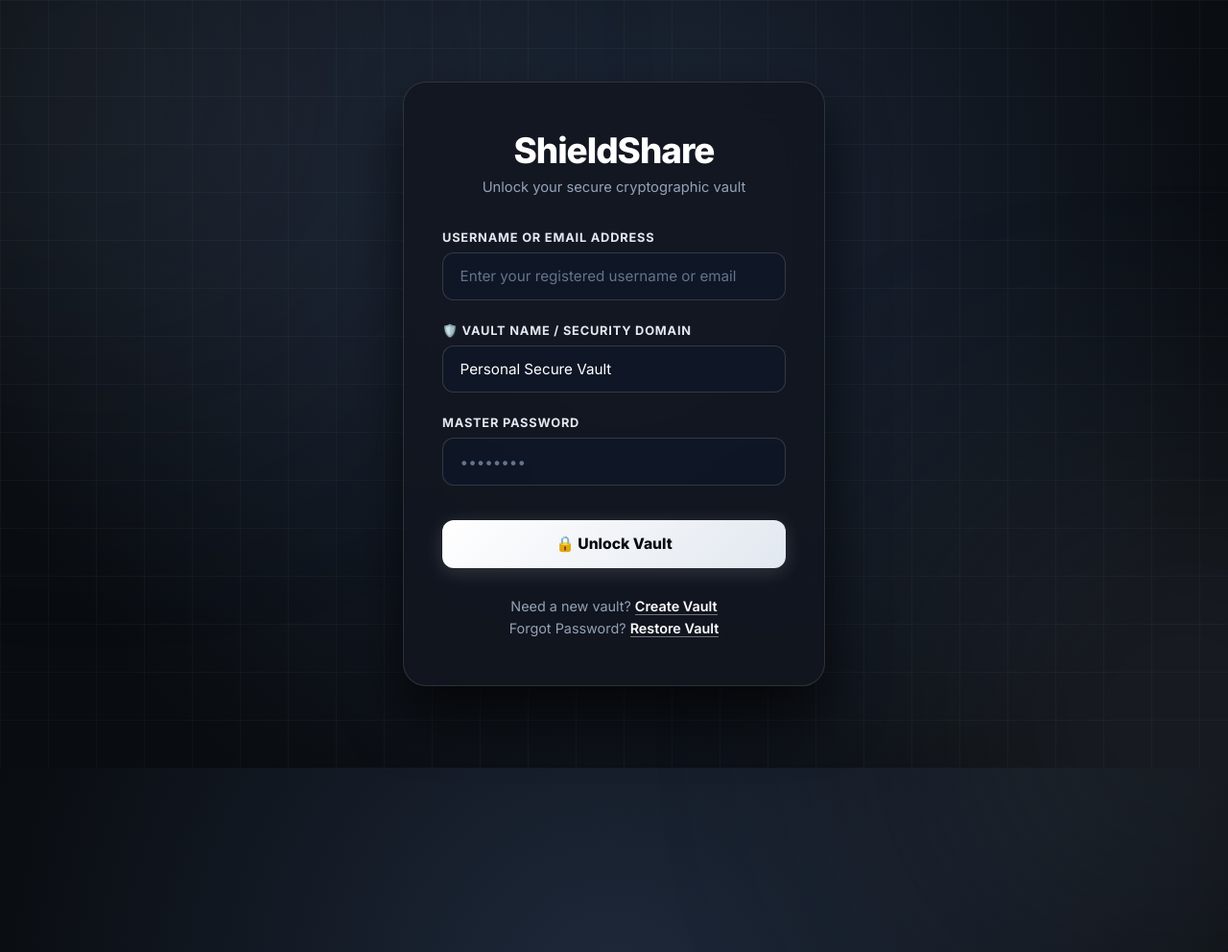
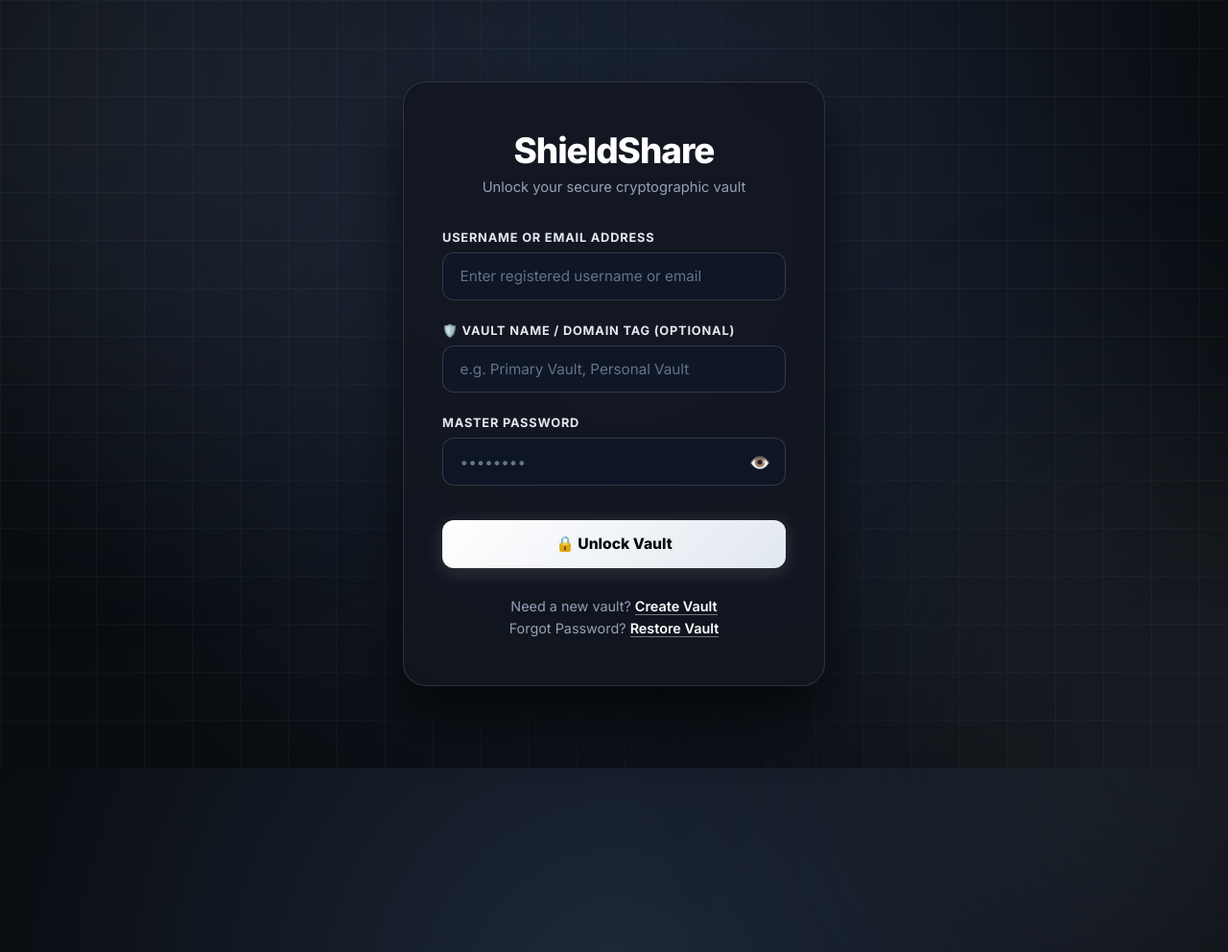
Before and after one commit to Abhishek-7j/file-sharing-using-hybrid-cryptography, a Flask app: page /login in a window 1280 px wide; the page is wider, and only the part inside the window is pictured. Shown: that part at 96% size. Run offline with Flask 3, Linux system fonts and the light colour scheme; some libraries are stand-ins or nearby versions.

Commit message:
Fix login page misconfigurations: remove hardcoded vault_name value default, add password visibility toggle, and polish enterprise UX

```diff
--- a/File Sharing/templates/login.html
+++ b/File Sharing/templates/login.html
@@ -262,17 +262,20 @@
         <form id="login-form">
             <div class="form-group">
                 <label for="username">Username or Email Address</label>
-                <input type="text" id="username" name="username" placeholder="Enter your registered username or email" required autocomplete="username">
+                <input type="text" id="username" name="username" placeholder="Enter registered username or email" required autocomplete="username" spellcheck="false" autocorrect="off">
             </div>
 
             <div class="form-group">
-                <label for="vault_name">🛡️ Vault Name / Security Domain</label>
-                <input type="text" id="vault_name" name="vault_name" placeholder="e.g. Personal Vault, Finance Vault" required value="Personal Secure Vault">
+                <label for="vault_name">🛡️ Vault Name / Domain Tag (Optional)</label>
+                <input type="text" id="vault_name" name="vault_name" placeholder="e.g. Primary Vault, Personal Vault" spellcheck="false" autocorrect="off">
             </div>
 
             <div class="form-group">
                 <label for="password">Master Password</label>
-                <input type="password" id="password" name="password" placeholder="••••••••" required autocomplete="current-password">
+                <div style="position: relative; display: flex; align-items: center;">
+                    <input type="password" id="password" name="password" placeholder="••••••••" required autocomplete="current-password">
+                    <button type="button" id="toggle-password-btn" onclick="togglePasswordVisibility()" style="position: absolute; right: 12px; background: transparent; border: none; color: #94A3B8; font-size: 1.1rem; cursor: pointer; padding: 4px;" title="Toggle password visibility">👁️</button>
+                </div>
             </div>
 
             <button type="submit" class="btn-submit">🔒 Unlock Vault</button>
@@ -289,6 +292,18 @@
         const loginForm = document.getElementById('login-form');
         const loader = document.getElementById('loader');
         const errorBox = document.getElementById('error-box');
+
+        function togglePasswordVisibility() {
+            const passInput = document.getElementById('password');
+            const toggleBtn = document.getElementById('toggle-password-btn');
+            if (passInput.type === 'password') {
+                passInput.type = 'text';
+                toggleBtn.innerText = '🙈';
+            } else {
+                passInput.type = 'password';
+                toggleBtn.innerText = '👁️';
+            }
+        }
 
         // Auto-fill remembered login details if previously logged in
         window.addEventListener('DOMContentLoaded', () => {
@@ -311,6 +326,13 @@
             const vault_name = document.getElementById('vault_name').value.trim();
             const password = document.getElementById('password').value;
 
+            if (!username || !password) {
+                errorBox.innerText = 'Please enter both your Username/Email and Master Password.';
+                errorBox.style.display = 'block';
+                loader.style.display = 'none';
+                return;
+            }
+
             try {
                 const response = await fetch('/login', {
                     method: 'POST',
@@ -321,7 +343,7 @@
                 const data = await response.json();
 
                 if (!response.ok || data.status !== 'success') {
-                    throw new Error(data.message || 'Invalid Username/Email, Password, or Vault Name.');
+                    throw new Error(data.message || 'Invalid Username/Email or Master Password.');
                 }
 
                 const saltBuffer = base64ToArrayBuffer(data.private_key_salt);
@@ -341,7 +363,9 @@
                 window.sessionStorage.clear();
                 window.sessionStorage.setItem('private_key_pem', privatePEM);
                 window.localStorage.setItem('shieldshare_last_user', data.username);
-                window.localStorage.setItem('shieldshare_last_vault', data.vault_name || vault_name);
+                if (data.vault_name) {
+                    window.localStorage.setItem('shieldshare_last_vault', data.vault_name);
+                }
                 window.localStorage.setItem('shieldshare_key_' + data.username, privatePEM);
                 window.location.href = '/dashboard';
 
```
